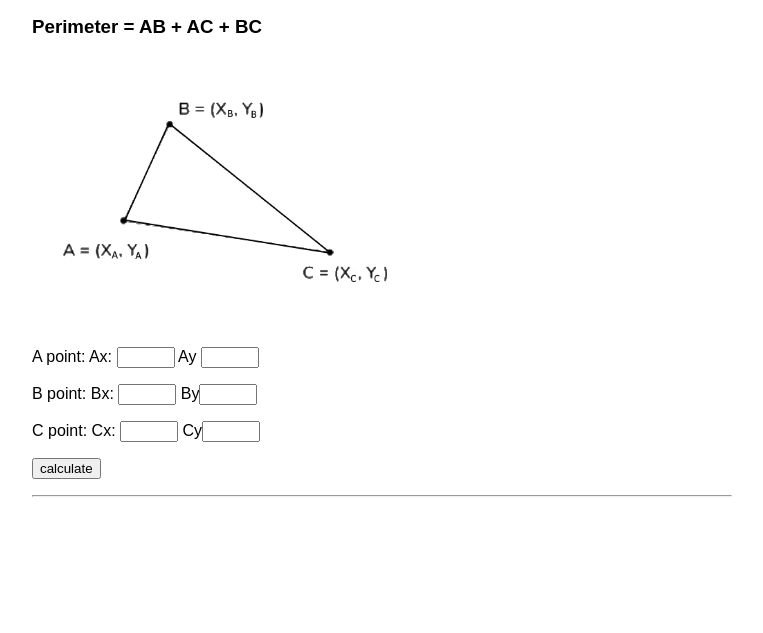
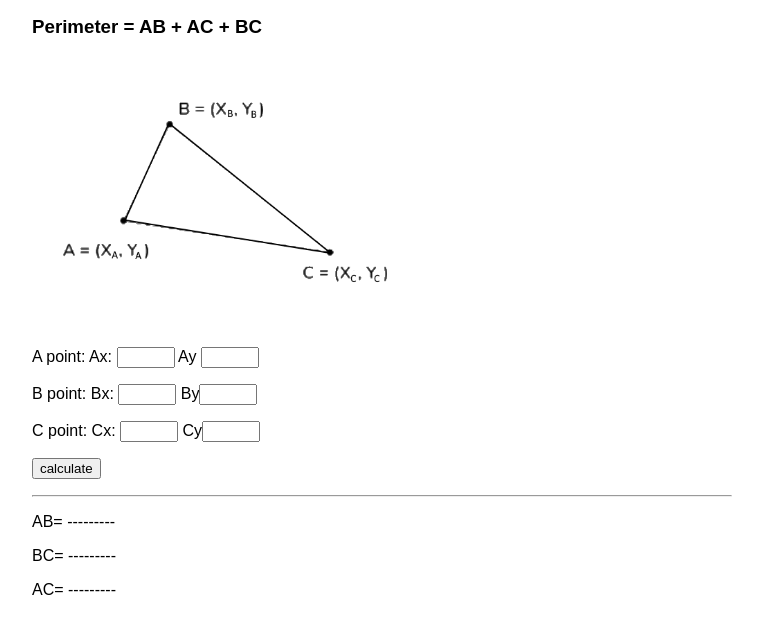
Before and after one commit to Spergliz/hytr, a plain HTML site: page index.html in a window 1280 px wide. Shown: the part 105-738 px from the top of the page, without its empty margins (258-1021 px from the left). Drawn offline with Linux system fonts and the light colour scheme.

Commit message:
Update index.html

```diff
--- a/index.html
+++ b/index.html
@@ -34,9 +34,9 @@
     <hr />
   </body>
   <body>
-
-
-
+    <p>AB= <span id="AB">---------</span></p>
+    <p>BC= <span id="BC">---------</span></p>
+    <p>AC= <span id="AC">---------</span></p>
   </body>
 
 </html>
```
